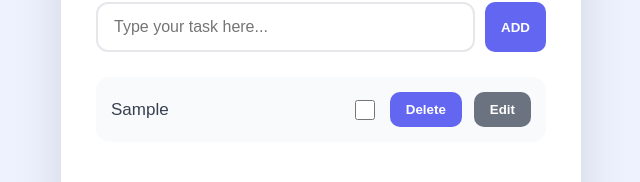
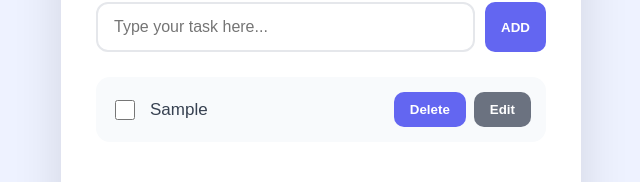
Before and after one commit to Bajt3k/ToDoList, a React (Vite) app: page / in a window 1280 px wide. Both pictures are taken after typing "Sample" into the empty fields and a click on the button "ADD". Shown: the part 241-423 px from the top of the page, without its empty margins (319-959 px from the left). Built offline with nearby package versions, Linux system fonts and the light colour scheme.

Commit message:
small css update

```diff
--- a/src/App.css
+++ b/src/App.css
@@ -194,3 +194,9 @@ button:hover {
 
   opacity: 0.5;
 }
+
+.actions {
+  margin-left: auto;
+  display: flex;
+  gap: 8px;
+}
--- a/src/App.jsx
+++ b/src/App.jsx
@@ -97,18 +97,21 @@ function App() {
                 </>
               ) : (
                 <>
-                  <span>{taskItem.text}</span>
+
                   <input
                     type="checkbox"
                     checked={taskItem.done}
                     onChange={() => toggleTaskDone(taskItem.id)}
                   />
+                  <span>{taskItem.text}</span>
+                  <div className="actions">
                   <button type="button" onClick={() => handleDeleteTask(taskItem.id)}>
                     Delete
                   </button>
                   <button type="button" onClick={() => handleEditTask(taskItem)}>
                     Edit
                   </button>
+                  </div>
                 </>
               )}
             </li>
```
